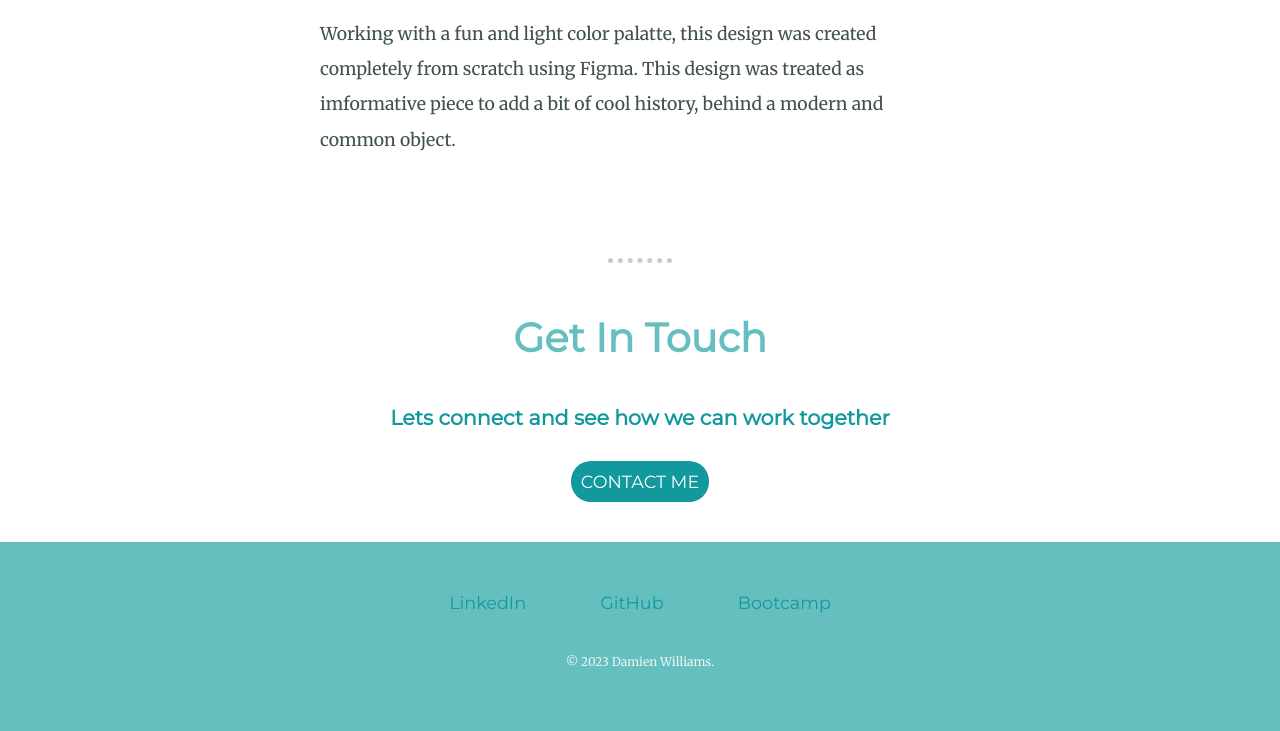
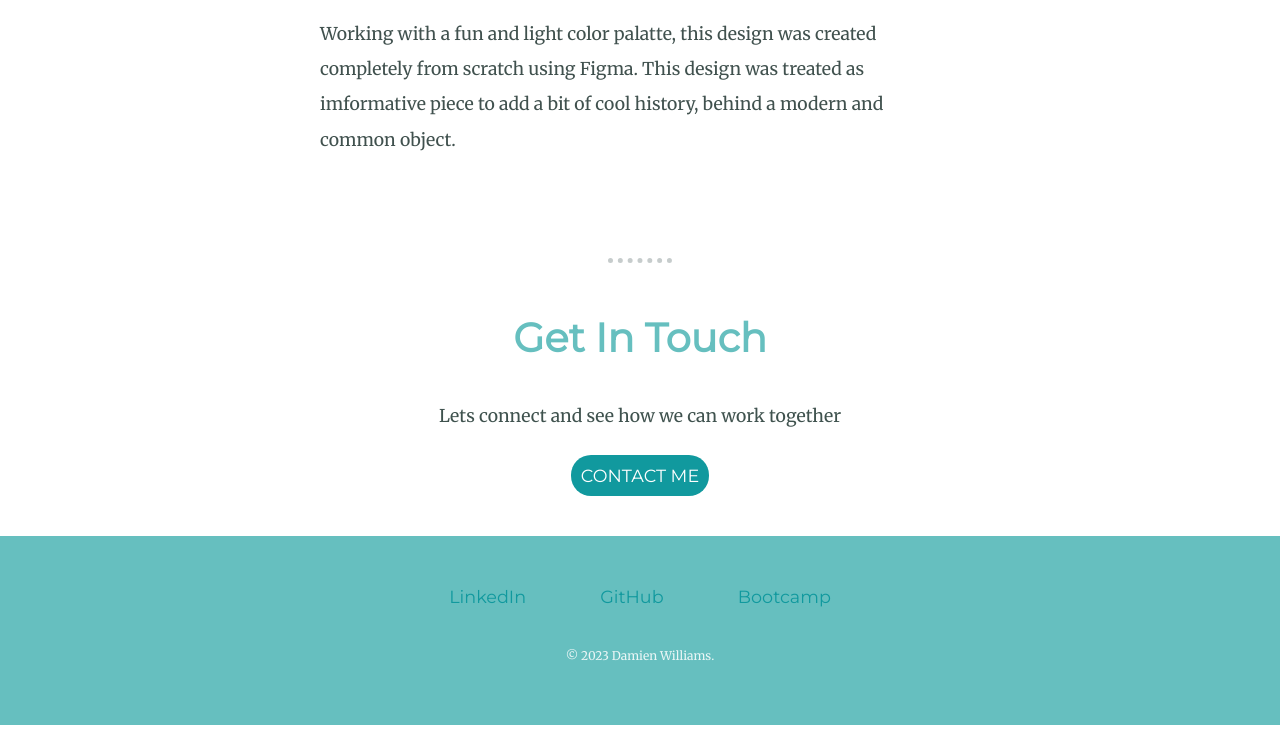
Before and after one commit to damienw22/damienw22.github.io, a plain HTML site: page index.html in a window 1280 px wide. Shown: the part 3518-4249 px from the top of the page. Drawn offline with Linux system fonts and the light colour scheme.

```diff
--- a/css/site.css
+++ b/css/site.css
@@ -226,3 +226,8 @@
     float: right;
     margin-left: 30px;
   }
+
+
+  .footer-text {
+    color: #3f524e;
+  }
--- a/index.html
+++ b/index.html
@@ -86,7 +86,7 @@
 
       <div class="contact-me">
         <h2>Get In Touch</h2>
-        <h3>Lets connect and see how we can work together</h3>
+        <p class="footer-text">Lets connect and see how we can work together</p>
         <!-- <p class="contact-paragraph">If you would like to work together, I would love to hear from you</p> -->
         <a class="btn" href="mailto:damienw22@gmail.com">Contact Me</a>
       </div>
```
